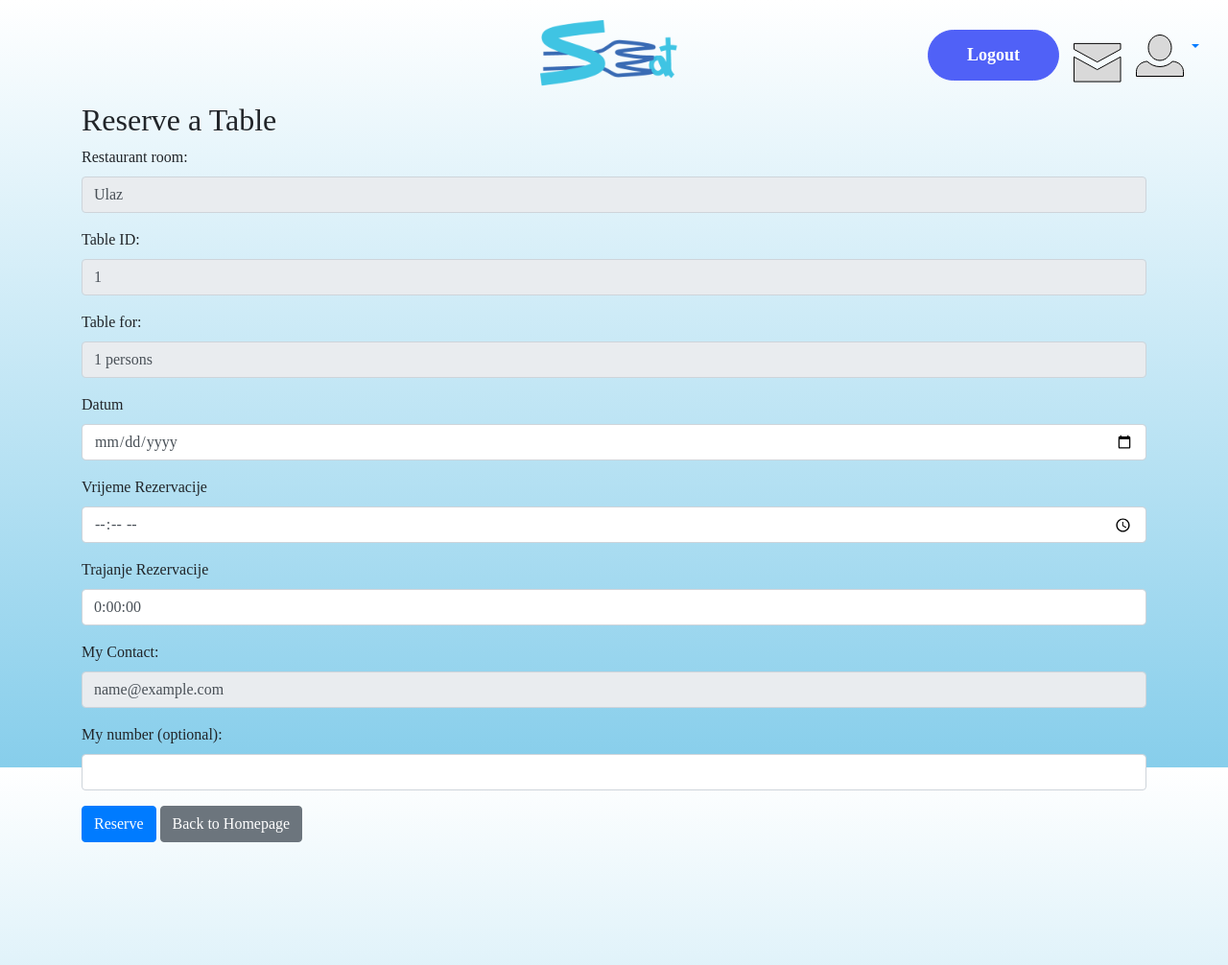
After one commit to DinoLadavac/SEat-application, a Flask app: page /make_reservation/1 in a window 1280 px wide. The commit adds this page. Shown: the whole page at 96% size. Run offline with Flask 3, Linux system fonts and the light colour scheme; the visitor is signed in with stand-in values (Sample User, id 1); tables that the repository leaves empty hold one stand-in row (values such as "Sample post"); some libraries are stand-ins or nearby versions; some web fonts are replaced.

Commit message:
Added Reservation Interface - Configurated navigation bars

```diff
--- a/main/app.py
+++ b/main/app.py
@@ -7,7 +7,7 @@ from flask_admin import Admin
 from flask_admin.contrib.sqla import ModelView
 from flask_wtf import FlaskForm
 from wtforms_sqlalchemy.fields import QuerySelectField
-from wtforms import StringField, TimeField, PasswordField, IntegerField, SubmitField
+from wtforms import StringField, TimeField, PasswordField, IntegerField, SubmitField, DateField
 from wtforms.validators import DataRequired
 from wtforms.widgets import TextInput
 from wtforms.validators import ValidationError
@@ -154,9 +154,13 @@ class TimeDeltaField(Field):
 class RezervacijaForm(FlaskForm):
     korisnik = QuerySelectField('Korisnik', query_factory=lambda: Korisnik.query.all(), get_label='email')
     stol = QuerySelectField('Stol', query_factory=lambda: Stol.query.all(), get_label='broj_stola')
-    datum = QuerySelectField('Datum', query_factory=lambda: Datum.query.all(), get_label='naziv_dana')
+    datum = DateField('Datum', format='%Y-%m-%d', validators=[DataRequired()])
     vrijeme_rezervacije = TimeField('Vrijeme Rezervacije', validators=[DataRequired()])
     trajanje_rezervacije = TimeDeltaField('Trajanje Rezervacije', validators=[DataRequired()])
+    phone = StringField('My number (optional)')
+    save = SubmitField('Save changes')
+    discard = SubmitField('Discard')
+    number_of_persons = IntegerField('Number of persons', validators=[DataRequired()])
 
 # Custom Admin View for Rezervacija
 class RezervacijaAdmin(ModelView):
@@ -199,6 +203,32 @@ def home():
     )
 
 
+@app.route('/login', methods=['GET', 'POST'])
+def login():
+    error = None
+    if request.method == 'POST':
+        data = request.form
+        email = data.get('email')
+        password = data.get('password')
+
+        if not email or not password:
+            error = 'Email and password are required!'
+        else:
+            user = Korisnik.query.filter_by(email=email).first()
+            if not user:
+                error = 'User does not exist!'
+            else:
+                hashed_password = hashlib.sha256(password.encode()).hexdigest()
+                if hashed_password != user.password:
+                    error = 'Invalid email or password!'
+                else:
+                    session['logged_in'] = True
+                    session['user_id'] = user.id
+                    session['user_role'] = user.tip_korisnika.naziv_tipa_korisnika
+                    return redirect(url_for("home"))
+
+    return render_template('login.html', error=error)
+
 @app.route('/register', methods=['POST', 'GET'])
 def register():
     error = None
@@ -225,47 +255,12 @@ def register():
 
                 session['logged_in'] = True
                 session['user_id'] = new_user.id
+                session['user_role'] = new_user.tip_korisnika.naziv_tipa_korisnika
 
-                # Redirect based on the user role
-                if new_user.tip_korisnika.naziv_tipa_korisnika == 'Guest':
-                    return redirect(url_for("home"))
-                elif new_user.tip_korisnika.naziv_tipa_korisnika == 'Restaurant Owner':
-                    return redirect(url_for("home"))
+                return redirect(url_for("home"))
 
     tip_korisnici = TipKorisnika.query.all()
     return render_template('register.html', tip_korisnici=tip_korisnici, error=error)
-
-
-
-@app.route('/login', methods=['GET', 'POST'])
-def login():
-    error = None
-    if request.method == 'POST':
-        data = request.form
-        email = data.get('email')
-        password = data.get('password')
-
-        if not email or not password:
-            error = 'Email and password are required!'
-        else:
-            user = Korisnik.query.filter_by(email=email).first()
-            if not user:
-                error = 'User does not exist!'
-            else:
-                hashed_password = hashlib.sha256(password.encode()).hexdigest()
-                if hashed_password != user.password:
-                    error = 'Invalid email or password!'
-                else:
-                    session['logged_in'] = True
-                    session['user_id'] = user.id
-                    # Redirect based on the user role
-                    if user.tip_korisnika.naziv_tipa_korisnika == 'Guest':
-                        return redirect(url_for("home"))
-                    elif user.tip_korisnika.naziv_tipa_korisnika == 'Restaurant Owner':
-                        return redirect(url_for("home"))
-
-    return render_template('login.html', error=error)
-
 
 @app.route('/logout', methods=['POST', 'GET'])
 def logout():
@@ -482,6 +477,46 @@ def profile():
 
     return render_template('profile.html', restoran=restoran, radno_vrijeme=radno_vrijeme, days_of_week=days_of_week)
 
+@app.route('/make_reservation/<int:table_id>', methods=['GET', 'POST'])
+def make_reservation(table_id):
+    if 'logged_in' not in session:
+        return redirect(url_for('login'))
+
+    user = Korisnik.query.get(session['user_id'])
+    if user.tip_korisnika.naziv_tipa_korisnika != 'Guest':
+        flash('Restaurant Owners cannot reserve tables.', 'danger')
+        return redirect(url_for('home'))
+
+    table = Stol.query.get_or_404(table_id)
+    room = table.prostorija
+    form = RezervacijaForm()
+
+    if form.validate_on_submit():
+        datum = Datum.query.filter_by(datum_dana=form.datum.data).first()
+        if not datum:
+            datum = Datum(naziv_dana=form.datum.data.strftime('%A'), datum_dana=form.datum.data)
+            db.session.add(datum)
+            db.session.commit()
+
+        reservation = Rezervacija(
+            korisnik_id=user.id,
+            stol_id=table.id,
+            datum_id=datum.id,
+            vrijeme_rezervacije=form.vrijeme_rezervacije.data,
+            trajanje_rezervacije=timedelta(hours=form.trajanje_rezervacije.data.total_seconds() // 3600)
+        )
+        db.session.add(reservation)
+        db.session.commit()
+        flash('Table reserved successfully.', 'success')
+        return redirect(url_for('make_reservation', table_id=table_id))
+
+    form.korisnik.data = user
+    form.stol.data = table
+    form.number_of_persons.data = table.broj_mjesta
+
+    return render_template('reserve.html', form=form, room=room, table=table)
+
+
 
 if __name__ == '__main__':
     with app.app_context():
--- a/main/templates/base.html
+++ b/main/templates/base.html
@@ -161,6 +161,15 @@
 </head>
 <body id="main-body">
     {% block navbar %}
+        {% if session.get('logged_in') %}
+            {% if session.get('user_role') == 'Guest' %}
+                {% include "partials/navbar_loggedGUEST.html" %}
+            {% else %}
+                {% include "partials/navbar.html" %}
+            {% endif %}
+        {% else %}
+            {% include "partials/navbarGUEST.html" %}
+        {% endif %}
     {% endblock %}
 
     {% block content %}
--- /dev/null
+++ b/main/templates/reserve.html
@@ -0,0 +1,46 @@
+{% extends "base.html" %}
+
+{% block title %}Reserve a Table{% endblock %}
+
+{% block content %}
+<div class="container">
+    <h2>Reserve a Table</h2>
+    <form method="POST" action="{{ url_for('make_reservation', table_id=table.id) }}">
+        {{ form.hidden_tag() }}
+        <div class="form-group">
+            <label for="room">Restaurant room:</label>
+            <input type="text" id="room" class="form-control" value="{{ room.naziv_prostorije }}" readonly>
+        </div>
+        <div class="form-group">
+            <label for="table">Table ID:</label>
+            <input type="text" id="table" class="form-control" value="{{ table.id }}" readonly>
+        </div>
+        <div class="form-group">
+            <label for="number_of_persons">Table for:</label>
+            <input type="text" id="number_of_persons" class="form-control" value="{{ table.broj_mjesta }} persons" readonly>
+        </div>
+        <div class="form-group">
+            {{ form.datum.label(class="form-label") }}
+            {{ form.datum(class="form-control") }}
+        </div>
+        <div class="form-group">
+            {{ form.vrijeme_rezervacije.label(class="form-label") }}
+            {{ form.vrijeme_rezervacije(class="form-control") }}
+        </div>
+        <div class="form-group">
+            {{ form.trajanje_rezervacije.label(class="form-label") }}
+            {{ form.trajanje_rezervacije(class="form-control") }}
+        </div>
+        <div class="form-group">
+            <label for="contact">My Contact:</label>
+            <input type="email" id="contact" class="form-control" value="{{ form.korisnik.data.email }}" readonly>
+        </div>
+        <div class="form-group">
+            <label for="phone">My number (optional):</label>
+            <input type="text" id="phone" name="phone" class="form-control">
+        </div>
+        <button type="submit" class="btn btn-primary">Reserve</button>
+        <a href="{{ url_for('home') }}" class="btn btn-secondary">Back to Homepage</a>
+    </form>
+</div>
+{% endblock %}
```
Also changed, not shown: main/templates/homepage.html (+0 -8 lines), main/templates/owner_homepage.html (+0 -8 lines), main/templates/partials/navbar_loggedGUEST.html (added, +22 -0 lines), main/templates/partials/table_selector.html (+14 -2 lines).
